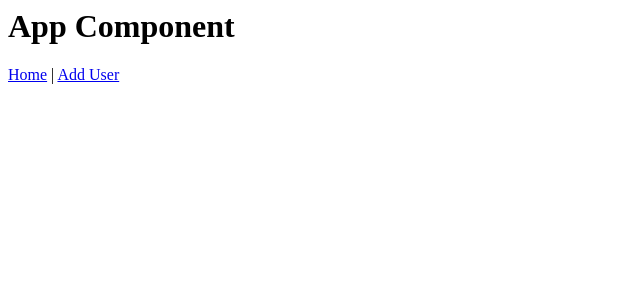
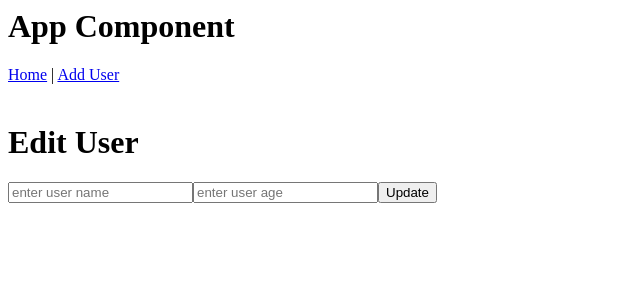
Before and after one commit to shivrajpro/react-step-by-step, a React (Vite) app: page /edit-user/1 in a window 1280 px wide. Shown: the top 300 px of the page, without its empty margins (0-640 px from the left). Built offline with nearby package versions, Linux system fonts and the light colour scheme; no server answers.

Commit message:
implement edit user

```diff
--- a/db.json
+++ b/db.json
@@ -18,9 +18,9 @@
   },
   "users": [
     {
-      "id": "234b",
       "name": "Shivraj",
-      "age": 22
+      "age": "29",
+      "id": "234b"
     },
     {
       "id": "123f",
@@ -36,6 +36,16 @@
       "id": "f08b",
       "name": "Bruce",
       "age": "44"
+    },
+    {
+      "id": "8e03",
+      "name": "Tony",
+      "age": "32"
+    },
+    {
+      "name": "Jane",
+      "age": "43",
+      "id": "124a"
     }
   ]
 }
--- a/src/AddUser.jsx
+++ b/src/AddUser.jsx
@@ -1,5 +1,6 @@
 import { useState } from "react";
 import { useNavigate } from "react-router";
+import { baseApiUrl } from "./UserList";
 
 const AddUser = () => {
   const [username, setUsername] = useState("");
@@ -7,8 +8,7 @@ const AddUser = () => {
   const navigate = useNavigate();
 
   const onAddUser = async () => {
-    const url = "http://localhost:3000/users";
-    let response = await fetch(url, {
+    await fetch(baseApiUrl, {
       method: "POST",
       body: JSON.stringify({ name: username, age }),
     });
--- a/src/App.jsx
+++ b/src/App.jsx
@@ -2,6 +2,7 @@ import { Route, Routes } from "react-router";
 import AddUser from "./AddUser";
 import Navbar from "./Navbar";
 import UserList from "./UserList";
+import EditUser from "./EditUser";
 
 function App() {
   return (
@@ -11,6 +12,7 @@ function App() {
       <Routes>
         <Route path="/" element={<UserList />}></Route>
         <Route path="/add-user" element={<AddUser />}></Route>
+        <Route path="/edit-user/:id" element={<EditUser />}></Route>
       </Routes>
     </div>
   );
--- /dev/null
+++ b/src/EditUser.jsx
@@ -0,0 +1,57 @@
+import { useEffect, useState } from "react";
+import { useNavigate, useParams } from "react-router";
+import { baseApiUrl } from "./UserList";
+
+const EditUser = () => {
+  const [username, setUsername] = useState("");
+  const [age, setAge] = useState("");
+  const params = useParams();
+  const navigate = useNavigate();
+
+  useEffect(() => {
+    getUserById();
+  }, []);
+
+  async function getUserById() {
+    let response = await fetch(`${baseApiUrl}/${params.id}`);
+    response = await response.json();
+    // console.log(">> response", response);
+    setUsername(response.name);
+    setAge(response.age);
+  }
+
+  const updateUser = async () => {
+    let response = await fetch(`${baseApiUrl}/${params.id}`, {
+      method: "PUT",
+      body: JSON.stringify({ name: username, age: age }),
+    });
+
+    response = await response.json();
+    alert("User updated successfully");
+    navigate("/");
+  };
+
+  //   console.log("params", params);
+
+  return (
+    <div>
+      <br />
+      <h1>Edit User</h1>
+      <input
+        type="text"
+        placeholder="enter user name"
+        onChange={(evt) => setUsername(evt.target.value)}
+        value={username}
+      />
+      <input
+        type="text"
+        placeholder="enter user age"
+        onChange={(evt) => setAge(evt.target.value)}
+        value={age}
+      />
+      <button onClick={updateUser}>Update</button>
+    </div>
+  );
+};
+
+export default EditUser;
--- a/src/UserList.jsx
+++ b/src/UserList.jsx
@@ -1,15 +1,17 @@
 import { useEffect, useState } from "react";
+import { useNavigate } from "react-router";
 
+export const baseApiUrl = "http://localhost:3000/users";
 const UserList = () => {
   const [userList, setUserList] = useState([]);
-  const url = "http://localhost:3000/users";
+  const navigate = useNavigate();
 
   useEffect(() => {
     fetchUsers();
   }, []);
 
   async function fetchUsers() {
-    let response = await fetch(url);
+    let response = await fetch(baseApiUrl);
     response = await response.json();
 
     setUserList(response);
@@ -17,7 +19,9 @@ const UserList = () => {
 
   async function deleteUser(userId) {
     if (confirm("Are you sure to delete the user with Id: " + userId)) {
-      let response = await fetch(`${url}/${userId}`, { method: "delete" });
+      let response = await fetch(`${baseApiUrl}/${userId}`, {
+        method: "delete",
+      });
       response = await response.json();
 
       if (response) {
@@ -26,6 +30,10 @@ const UserList = () => {
       }
     }
   }
+
+  const editUser = (userId) => {
+    navigate("edit-user/" + userId);
+  };
 
   return (
     <div>
@@ -48,7 +56,9 @@ const UserList = () => {
                   <td> {user.age} </td>
                   <td>
                     {" "}
-                    <button>Edit</button> |{" "}
+                    <button onClick={() => editUser(user.id)}>
+                      Edit
+                    </button> |{" "}
                     <button onClick={() => deleteUser(user.id)}>Delete</button>
                   </td>
                 </tr>
```
